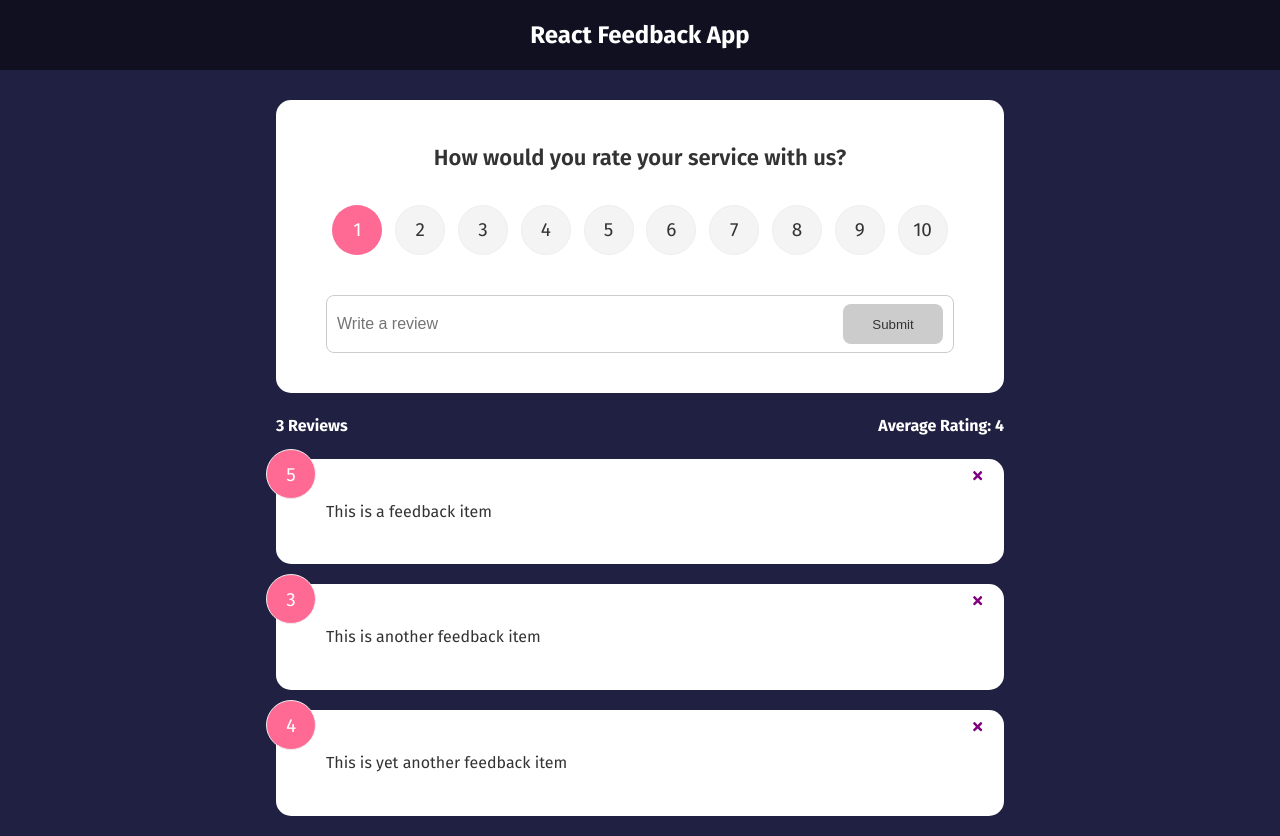
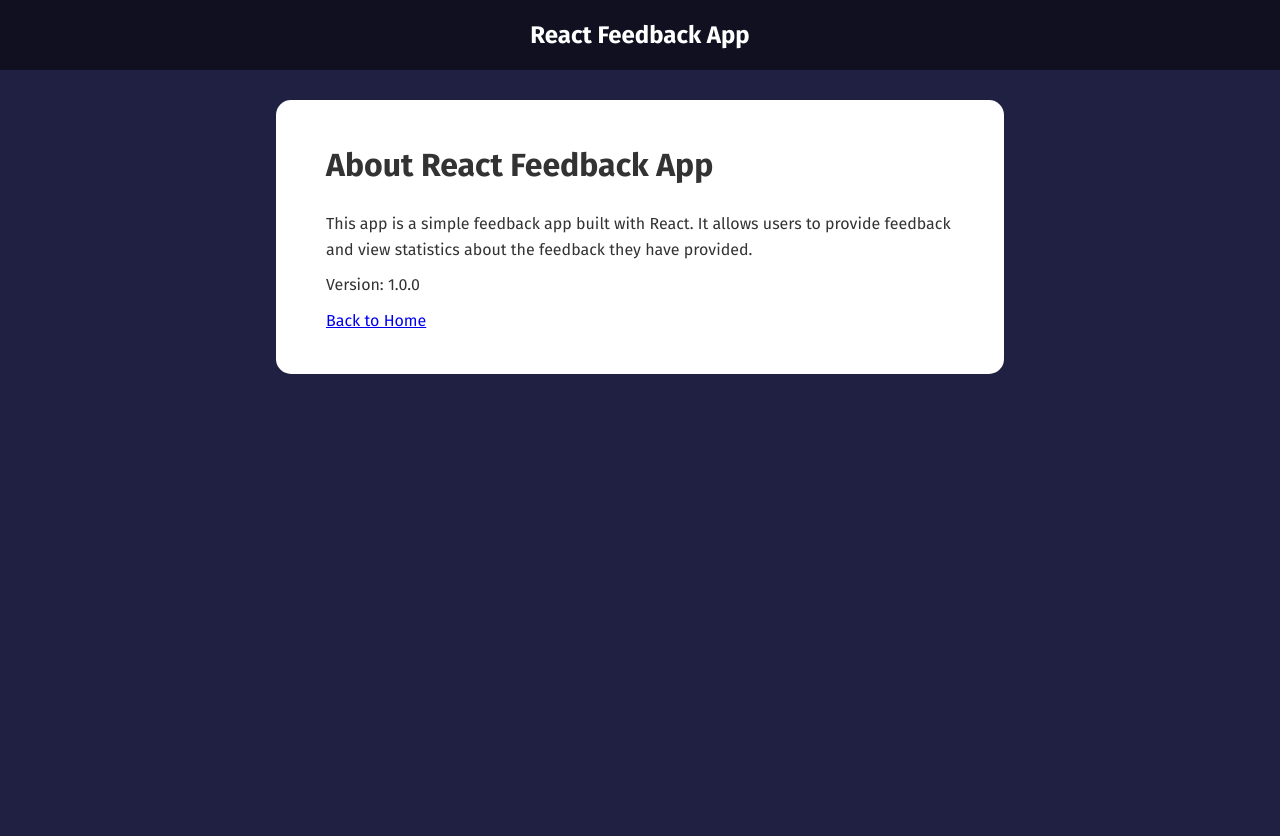
Before and after one commit to prasadhonrao/react-feedback-app, a React (Create React App) app: page /about in a window 1280 px wide. After the commit the page ends 800 px from the top, so only its background shows below. Built offline with nearby package versions, Linux system fonts and the light colour scheme.

Commit message:
Add routes and About page

```diff
--- a/package.json
+++ b/package.json
@@ -10,6 +10,7 @@
     "react": "^18.2.0",
     "react-dom": "^18.2.0",
     "react-icons": "^5.3.0",
+    "react-router-dom": "^6.26.1",
     "react-scripts": "5.0.1",
     "web-vitals": "^2.1.4"
   },
--- a/src/App.js
+++ b/src/App.js
@@ -1,10 +1,13 @@
 import { useState } from 'react';
+import { BrowserRouter as Router, Route, Routes } from 'react-router-dom';
 
 import Header from './components/Header';
 import FeedbackList from './components/FeedbackList';
 import FeedbackData from './data/FeedbackData';
 import FeedbackStats from './components/FeedbackStats';
 import FeedbackForm from './components/FeedbackForm';
+
+import AboutPage from './pages/AboutPage';
 
 function App() {
   const [feedback, setFeedback] = useState(FeedbackData);
@@ -19,14 +22,25 @@
   }
 
   return (
-    <>
+    <Router>
       <Header text="React Feedback App" />
       <div className="container">
-        <FeedbackForm handleAdd={addFeedback} />
-        <FeedbackStats feedback={feedback} />
-        <FeedbackList feedback={feedback} handleDelete={deleteFeedback} />
+        <Routes>
+          <Route
+            exact
+            path="/"
+            element={
+              <>
+                <FeedbackForm handleAdd={addFeedback} />
+                <FeedbackStats feedback={feedback} />
+                <FeedbackList feedback={feedback} handleDelete={deleteFeedback} />
+              </>
+            }
+          ></Route>
+          <Route path="/about" element={<AboutPage />} />
+        </Routes>
       </div>
-    </>
+    </Router>
   );
 }
 
--- /dev/null
+++ b/src/pages/AboutPage.jsx
@@ -0,0 +1,18 @@
+import Card from '../components/shared/Card';
+const AboutPage = () => {
+  return (
+    <Card>
+      <div className="about">
+        <h1>About React Feedback App</h1>
+        <p>
+          This app is a simple feedback app built with React. It allows users to provide feedback and view statistics
+          about the feedback they have provided.
+        </p>
+        <p>Version: 1.0.0</p>
+        <a href="/">Back to Home</a>
+      </div>
+    </Card>
+  );
+};
+
+export default AboutPage;
```
Also changed, not shown: 1 other file (tests, documents, lock files or other folders).
